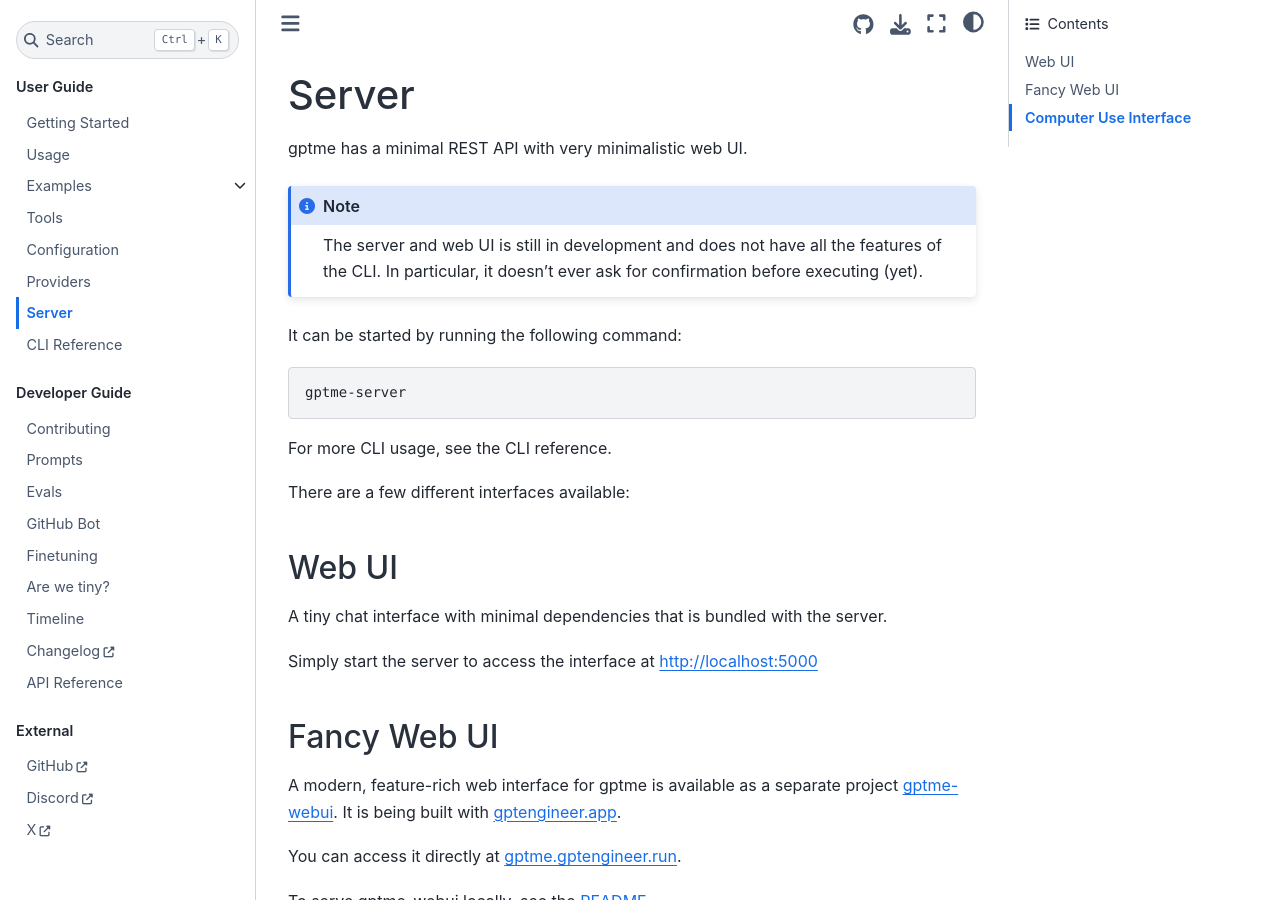
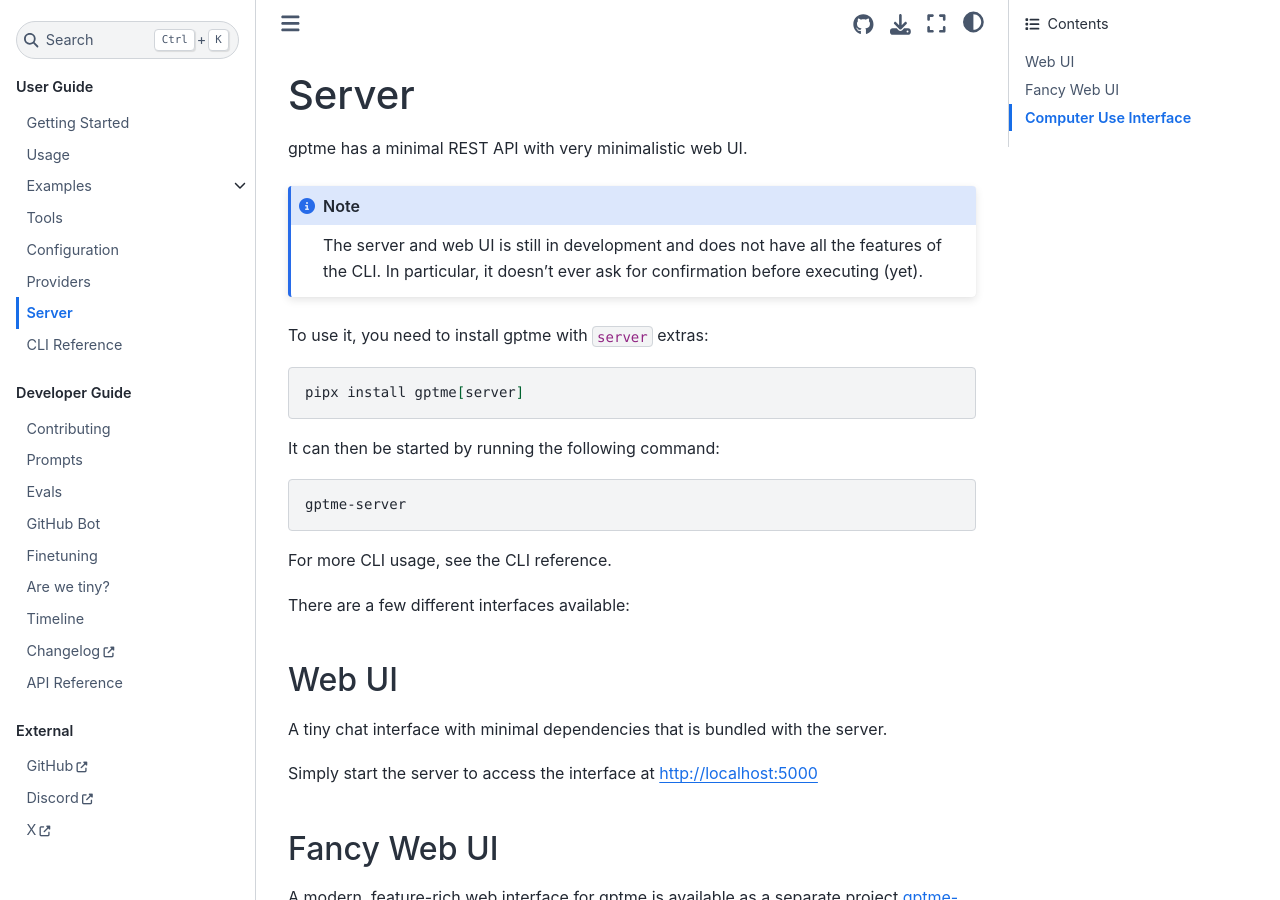
Before and after one commit to ErikBjare/gptme, a Sphinx documentation site: the page built from docs/server.rst, in a window 1280 px wide and 900 px high. Built offline with Sphinx 7.4.7 and the Sphinx Book theme 1.1.4, drawn with Linux system fonts in a browser that asks for light colours.

Commit message:
docs(server): mention how to install server extras

```diff
--- a/docs/server.rst
+++ b/docs/server.rst
@@ -7,7 +7,13 @@ gptme has a minimal REST API with very minimalistic web UI.
    The server and web UI is still in development and does not have all the features of the CLI.
    In particular, it doesn't ever ask for confirmation before executing (yet).
 
-It can be started by running the following command:
+To use it, you need to install gptme with ``server`` extras:
+
+.. code-block:: bash
+
+    pipx install gptme[server]
+
+It can then be started by running the following command:
 
 .. code-block:: bash
 
```
